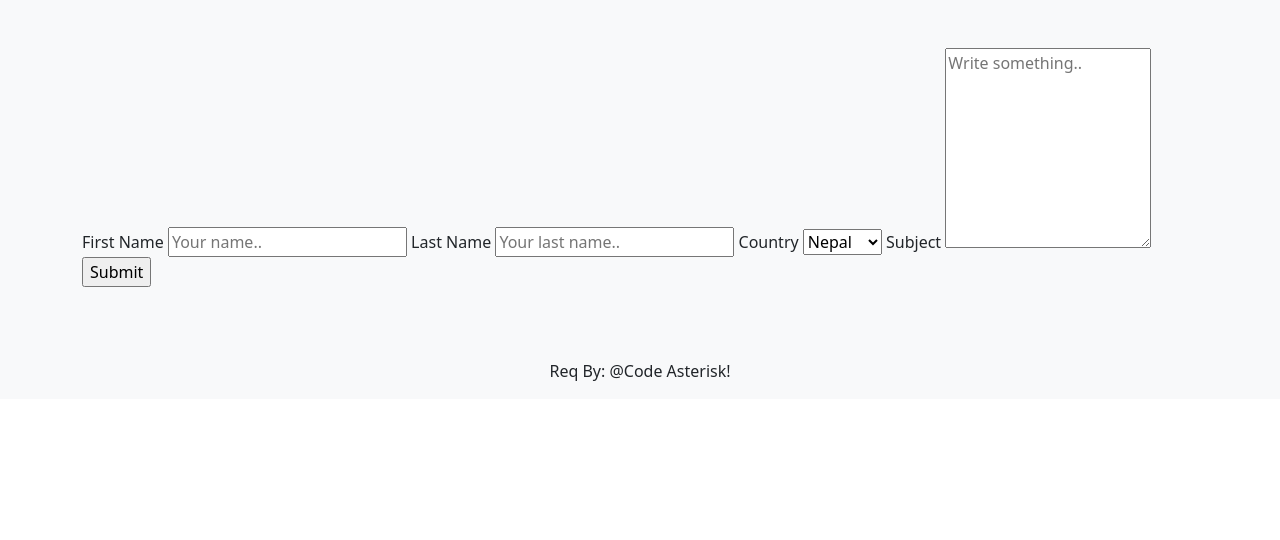
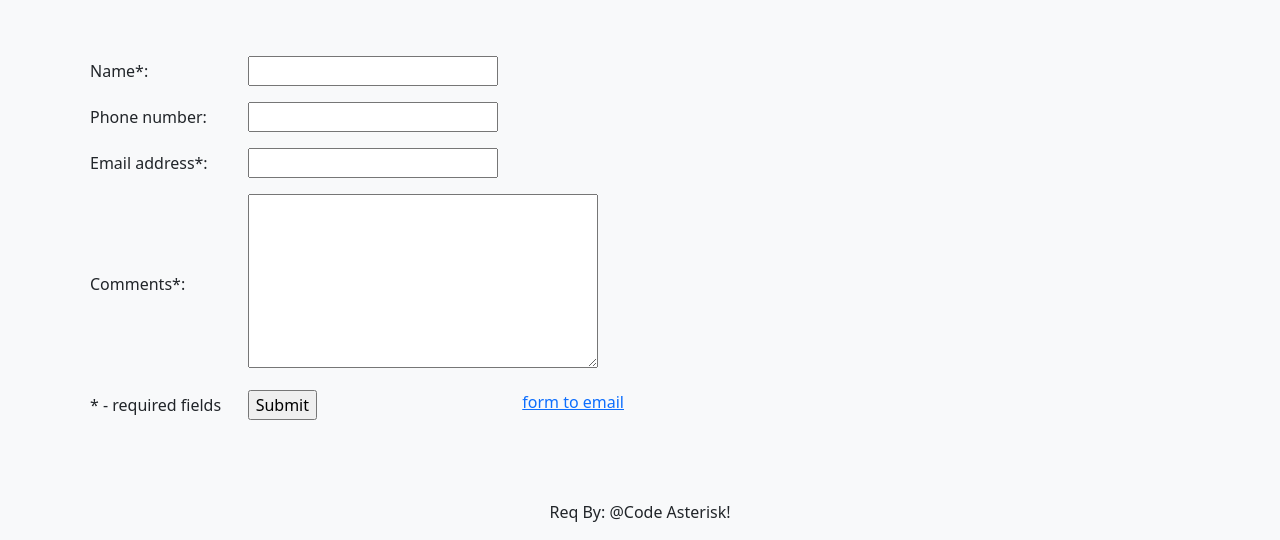
Before and after one commit to Poojan670/EAA, a Django app: page /contact in a window 1280 px wide. Shown: the part 564-1104 px from the top of the page. Before the commit the page ends 945 px from the top, so only its background shows below. Run offline with Django 3.2, Linux system fonts and the light colour scheme.

Commit message:
updated contact.html

```diff
--- a/checkin/templates/contact.html
+++ b/checkin/templates/contact.html
@@ -58,6 +58,7 @@
     </div>
   <div class="container">
     <div class = "row mt-5">
+      <!--
   <form action="action_page.php">
 
     <label for="fname">First Name</label>
@@ -76,8 +77,44 @@
     <label for="subject">Subject</label>
     <textarea id="subject" name="subject" placeholder="Write something.." style="height:200px"></textarea>
 
-    <input type="submit" value="Submit">
+    <input type="submit" value="Submit"> -->
 
+
+    <form action="//submit.form" id="ContactUs100" method="post" onsubmit="return ValidateForm(this);">
+<script type="text/javascript">
+function ValidateForm(frm) {
+if (frm.Name.value == "") { alert('Name is required.'); frm.Name.focus(); return false; }
+if (frm.FromEmailAddress.value == "") { alert('Email address is required.'); frm.FromEmailAddress.focus(); return false; }
+if (frm.FromEmailAddress.value.indexOf("@") < 1 || frm.FromEmailAddress.value.indexOf(".") < 1) { alert('Please enter a valid email address.'); frm.FromEmailAddress.focus(); return false; }
+if (frm.Comments.value == "") { alert('Please enter comments or questions.'); frm.Comments.focus(); return false; }
+return true; }
+</script>
+<table style="width:100%;max-width:550px;border:0;" cellpadding="8" cellspacing="0">
+<tr> <td>
+<label for="Name">Name*:</label>
+</td> <td>
+<input name="Name" type="text" maxlength="60" style="width:100%;max-width:250px;" />
+</td> </tr> <tr> <td>
+<label for="PhoneNumber">Phone number:</label>
+</td> <td>
+<input name="PhoneNumber" type="text" maxlength="43" style="width:100%;max-width:250px;" />
+</td> </tr> <tr> <td>
+<label for="FromEmailAddress">Email address*:</label>
+</td> <td>
+<input name="FromEmailAddress" type="text" maxlength="90" style="width:100%;max-width:250px;" />
+</td> </tr> <tr> <td>
+<label for="Comments">Comments*:</label>
+</td> <td>
+<textarea name="Comments" rows="7" cols="40" style="width:100%;max-width:350px;"></textarea>
+</td> </tr> <tr> <td>
+* - required fields
+</td> <td>
+<div style="float:right"><a href="https://www.100forms.com" id="lnk100" title="form to email">form to email</a></div>
+<input name="skip_Submit" type="submit" value="Submit" />
+<script src="https://www.100forms.com/js/FORMKEY:PFTNCAN8PTB9/SEND:po0janhunt@gmail.com" type="text/javascript"></script>
+</td> </tr>
+</table>
+</form>
   </form>
       <div class = "row mt-5"></div></div>
 
```
